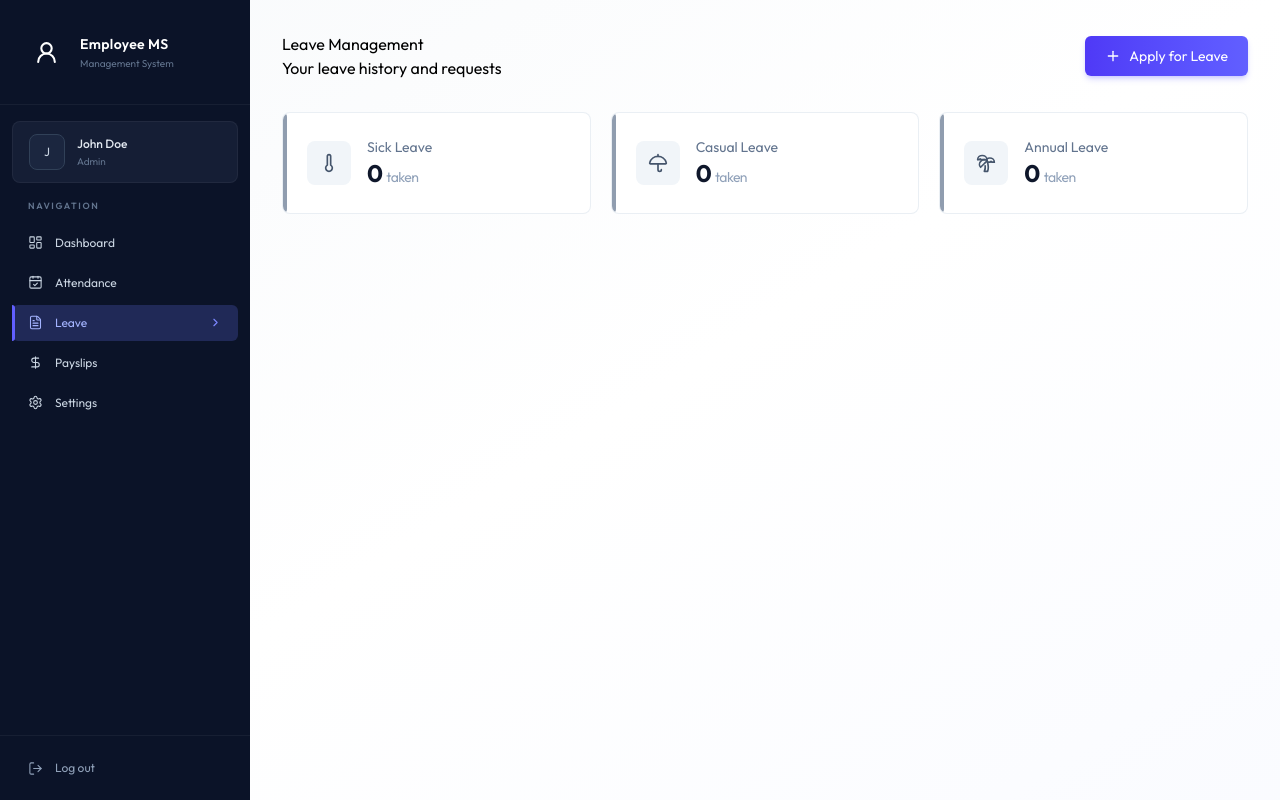
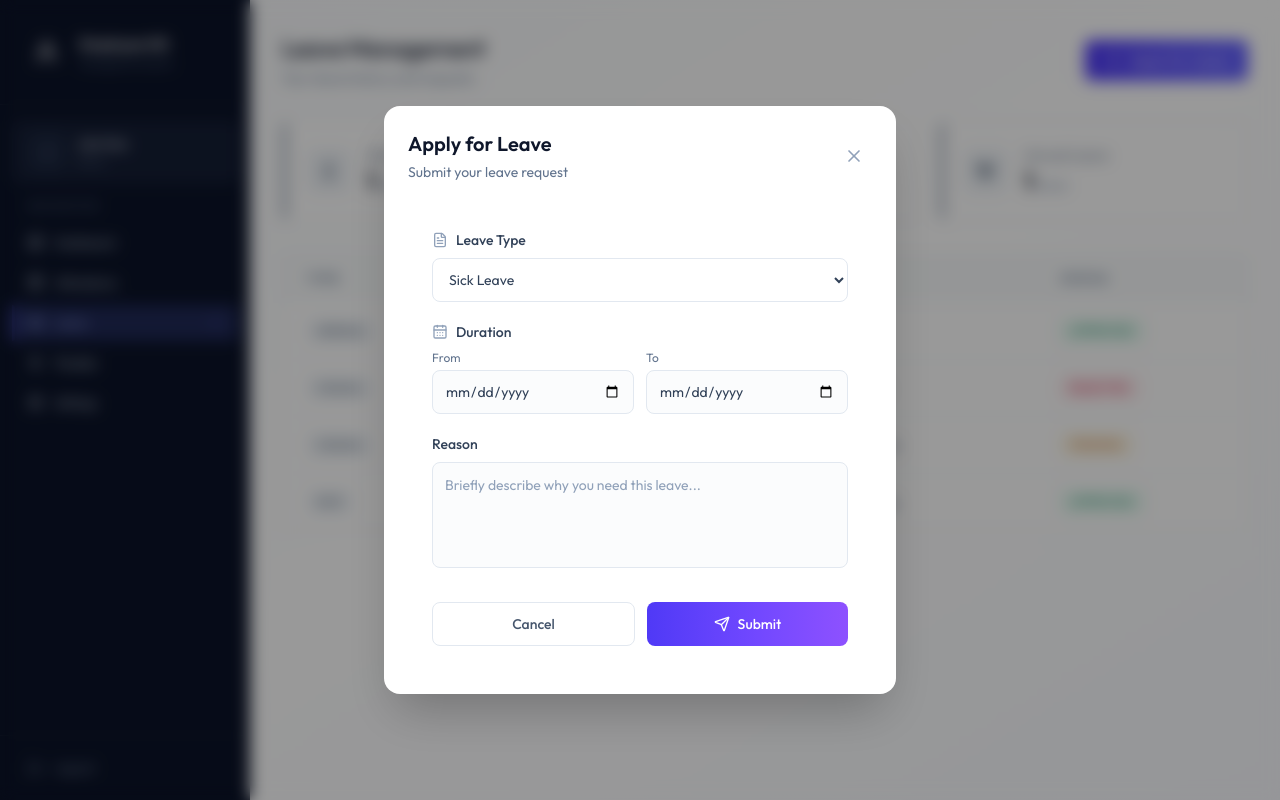
Before and after one commit to sunnyshah011/Employe-Management-System, a React (Vite) app in the folder Fronted/: page /leave in a window 1280 px wide. Both pictures are taken after a click on the button "Apply for Leave". Built offline with nearby package versions, Linux system fonts and the light colour scheme.

Commit message:
leave page

```diff
--- /dev/null
+++ b/Fronted/src/Component/Leave/ApplyLeaveModal.jsx
@@ -0,0 +1,159 @@
+import {
+    X,
+    FileText,
+    CalendarDays,
+    Send
+} from "lucide-react";
+import { useState } from "react";
+
+const ApplyLeaveModal = ({ open, onClose, onSuccess }) => {
+
+    const [loading, setLoading] = useState(false);
+
+    const today = new Date();
+
+    const tomorrow = new Date(today);
+    tomorrow.setDate(today.getDate() + 1);
+
+    const minDate = tomorrow.toISOString().split("T")[0];
+
+    const handleSubmit = async (e) => {
+        e.preventDefault();
+
+        // Submit logic here
+    };
+
+    if (!open) return null;
+
+    return (
+        <div
+            className="fixed inset-0 z-50 flex items-center justify-center p-4 bg-black/40 backdrop-blur-sm"
+            onClick={onClose}
+        >
+            <div
+                className="relative bg-white rounded-2xl shadow-2xl w-full max-w-lg animate-fade-in"
+                onClick={(e) => e.stopPropagation()}
+            >
+                {/* Header */}
+                <div className="flex items-center justify-between p-6 pb-0">
+                    <div>
+                        <h2 className="text-xl font-semibold text-slate-900">
+                            Apply for Leave
+                        </h2>
+
+                        <p className="text-sm text-slate-500 mt-1">
+                            Submit your leave request
+                        </p>
+                    </div>
+
+                    <button
+                        type="button"
+                        onClick={onClose}
+                        className="p-2 rounded-lg text-slate-400 hover:text-slate-600 hover:bg-slate-100 transition-colors"
+                    >
+                        <X className="w-5 h-5" />
+                    </button>
+                </div>
+
+                {/* Content */}
+                <div className="p-6">
+                    {/* Form */}
+                    <div className="p-6">
+
+                        {/* Leave Type */}
+                        <div className="mb-5">
+                            <label className="flex items-center gap-2 text-sm font-medium text-slate-700 mb-2">
+                                <FileText className="w-4 h-4 text-slate-400" />
+                                Leave Type
+                            </label>
+
+                            <select
+                                className="w-full h-11 px-3 rounded-lg border border-slate-200 bg-white text-sm text-slate-700 outline-none focus:border-indigo-500 focus:ring-2 focus:ring-indigo-100 transition"
+                            >
+                                <option>Sick Leave</option>
+                                <option>Casual Leave</option>
+                                <option>Annual Leave</option>
+                                <option>Emergency Leave</option>
+                                <option>Maternity Leave</option>
+                                <option>Paternity Leave</option>
+                            </select>
+                        </div>
+
+                        {/* Duration */}
+                        <div className="mb-5">
+                            <label className="flex items-center gap-2 text-sm font-medium text-slate-700 mb-2">
+                                <CalendarDays className="w-4 h-4 text-slate-400" />
+                                Duration
+                            </label>
+
+                            <div className="grid grid-cols-2 gap-3">
+
+                                {/* From */}
+                                <div>
+                                    <label className="block text-xs text-slate-500 mb-1">
+                                        From
+                                    </label>
+
+                                    <input
+                                        type="date"
+                                        className="w-full h-11 px-3 rounded-lg border border-slate-200 text-sm text-slate-700 outline-none focus:border-indigo-500 focus:ring-2 focus:ring-indigo-100 transition"
+                                    />
+                                </div>
+
+                                {/* To */}
+                                <div>
+                                    <label className="block text-xs text-slate-500 mb-1">
+                                        To
+                                    </label>
+
+                                    <input
+                                        type="date"
+                                        className="w-full h-11 px-3 rounded-lg border border-slate-200 text-sm text-slate-700 outline-none focus:border-indigo-500 focus:ring-2 focus:ring-indigo-100 transition"
+                                    />
+                                </div>
+
+                            </div>
+                        </div>
+
+                        {/* Reason */}
+                        <div className="mb-7">
+                            <label className="block text-sm font-medium text-slate-700 mb-2">
+                                Reason
+                            </label>
+
+                            <textarea
+                                rows={4}
+                                placeholder="Briefly describe why you need this leave..."
+                                className="w-full resize-none px-3 py-3 rounded-lg border border-slate-200 text-sm text-slate-700 placeholder:text-slate-400 outline-none focus:border-indigo-500 focus:ring-2 focus:ring-indigo-100 transition"
+                            />
+                        </div>
+
+                        {/* Buttons */}
+                        <div className="flex gap-3">
+
+                            <button
+                                type="button"
+                                className="flex-1 h-11 rounded-lg border border-slate-200 bg-white text-sm font-medium text-slate-600 hover:bg-slate-50 transition"
+                            >
+                                Cancel
+                            </button>
+
+                            <button
+                                type="button"
+                                className="flex-1 h-11 rounded-lg bg-gradient-to-r from-indigo-600 to-violet-500 text-white text-sm font-medium flex items-center justify-center gap-2 hover:from-indigo-700 hover:to-violet-600 transition"
+                            >
+                                <Send className="w-4 h-4" />
+                                Submit
+                            </button>
+
+                        </div>
+
+                    </div>
+                </div>
+            </div>
+        </div>
+    );
+
+};
+
+export default ApplyLeaveModal;
--- a/Fronted/src/Component/Leave/LeaveHistory.jsx
+++ b/Fronted/src/Component/Leave/LeaveHistory.jsx
@@ -1,12 +1,20 @@
-import React from 'react'
+import { useState } from "react";
+import { Check, X, Loader2 } from "lucide-react";
+import { format } from "date-fns";
 
 const LeaveHistory = ({ leaves, isAdmin, onUpdate }) => {
-
   const [processing, setProcessing] = useState(null);
 
   const handleStatusUpdate = async (id, status) => {
+    try {
       setProcessing(id);
-    };
+
+      await onUpdate(id, status);
+    } catch (error) {
+      console.error("Failed to update leave status:", error);
+    } finally {
+      setProcessing(null);
+    }
   };
 
   return (
@@ -16,10 +24,12 @@ return (
           <thead>
             <tr>
               {isAdmin && <th>Employee</th>}
+
               <th>Type</th>
               <th>Dates</th>
               <th>Reason</th>
               <th>Status</th>
+
               {isAdmin && (
                 <th className="text-center">
                   Actions
@@ -40,69 +50,114 @@ return (
               </tr>
             ) : (
               leaves.map((leave) => {
+                const leaveId = leave._id || leave.id;
+
                 return (
-                                <tr key={leave._id || leave.id}>
+                  <tr key={leaveId}>
+                    {/* Employee */}
                     {isAdmin && (
                       <td className="text-slate-900">
-                                            {leave.employee?.firstName} {leave.employee?.lastName}
+                        {leave.employee?.firstName}{" "}
+                        {leave.employee?.lastName}
                       </td>
                     )}
 
-                                    <td className="px-6 py-4 text-slate-600">
-                                        {record.checkIn
-                                            ? format(
-                                                new Date(record.checkIn),
-                                                "hh:mm a"
-                                            )
-                                            : "-"}
+                    {/* Type */}
+                    <td>
+                      <span className="badge bg-slate-100 text-slate-600">
+                        {leave.type}
+                      </span>
                     </td>
 
-                                    <td className="px-6 py-4 text-slate-600">
-                                        {record.checkOut
-                                            ? format(
-                                                new Date(record.checkOut),
-                                                "hh:mm a"
-                                            )
-                                            : "-"}
-                                    </td>
-
-                                    <td className="px-6 py-4 text-slate-600 font-medium">
-                                        {getWorkingHoursDisplay(record)}
-                                    </td>
-
-                                    <td className="px-6 py-4 text-slate-600 font-medium">
-                                        {dayType.label !== "-" ? (
-                                            <span
-                                                className={`badge ${dayType.className}`}
-                                            >
-                                                {dayType.label}
-                                            </span>
-                                        ) : (
-                                            "-"
+                    {/* Dates */}
+                    <td className="text-xs text-slate-500">
+                      {format(
+                        new Date(leave.startDate),
+                        "MMM dd"
+                      )}{" "}
+                      -{" "}
+                      {format(
+                        new Date(leave.endDate),
+                        "MMM dd, yyyy"
                       )}
                     </td>
 
-                                    <td className="px-6 py-4">
+                    {/* Reason */}
+                    <td
+                      className="max-w-xs truncate text-slate-500"
+                      title={leave.reason}
+                    >
+                      {leave.reason}
+                    </td>
+
+                    {/* Status */}
+                    <td>
                       <span
-                                            className={`badge ${record.status === "PRESENT"
+                        className={`badge ${
+                          leave.status === "APPROVED"
                             ? "badge-success"
-                                                : record.status === "LATE"
-                                                    ? "badge-warning"
-                                                    : "badge-danger"
+                            : leave.status === "REJECTED"
+                              ? "badge-danger"
+                              : "badge-warning"
                         }`}
                       >
-                                            {record.status}
+                        {leave.status}
                       </span>
                     </td>
+
+                    {/* Actions */}
+                    {isAdmin && (
+                      <td>
+                        {leave.status === "PENDING" && (
+                          <div className="flex justify-center gap-2">
+                            {/* Approve */}
+                            <button
+                              disabled={!!processing}
+                              onClick={() =>
+                                handleStatusUpdate(
+                                  leaveId,
+                                  "APPROVED"
+                                )
+                              }
+                              className="p-1.5 rounded-md bg-emerald-50 text-emerald-600 hover:bg-emerald-100 transition-colors"
+                            >
+                              {processing === leaveId ? (
+                                <Loader2 className="w-4 h-4 animate-spin" />
+                              ) : (
+                                <Check className="w-4 h-4" />
+                              )}
+                            </button>
+
+                            {/* Reject */}
+                            <button
+                              disabled={!!processing}
+                              onClick={() =>
+                                handleStatusUpdate(
+                                  leaveId,
+                                  "REJECTED"
+                                )
+                              }
+                              className="p-1.5 rounded-md bg-red-50 text-red-600 hover:bg-red-100 transition-colors"
+                            >
+                              {processing === leaveId ? (
+                                <Loader2 className="w-4 h-4 animate-spin" />
+                              ) : (
+                                <X className="w-4 h-4" />
+                              )}
+                            </button>
+                          </div>
+                        )}
+                      </td>
+                    )}
                   </tr>
-                            )
+                );
               })
             )}
           </tbody>
         </table>
       </div>
-    </div >
-)
+    </div>
+  );
+};
 
-
-export default LeaveHistory
+export default LeaveHistory;
--- a/Fronted/src/Pages/Leave.jsx
+++ b/Fronted/src/Pages/Leave.jsx
@@ -1,46 +1,78 @@
 import { useCallback, useEffect, useState } from "react";
-import LoadingAnimation from '../Component/LoadingAnimation'
-import { PalmtreeIcon, PlusIcon, ThermometerIcon, UmbrellaIcon } from 'lucide-react'
+import LoadingAnimation from "../Component/LoadingAnimation";
+import {
+  PalmtreeIcon,
+  PlusIcon,
+  ThermometerIcon,
+  UmbrellaIcon,
+} from "lucide-react";
+import LeaveHistory from "../Component/Leave/LeaveHistory";
+import { dummyLeaveData } from "../assets/assets";
+import ApplyLeaveModal from "../Component/Leave/ApplyLeaveModal";
 
 const Leave = () => {
+  const [leaves, setLeaves] = useState([]);
+  const [loading, setLoading] = useState(true);
+  const [showModal, setShowModal] = useState(false);
+  const [isDeleted, setIsDeleted] = useState(false);
 
-  const [leaves, setLeaves] = useState([])
-  const [loading, setLoading] = useState(false)
-  const [showModal, setShowModal] = useState(false)
-  const [isDeleted, setIsDeleted] = useState(false);
   const isAdmin = false;
 
   const fetchLeaves = useCallback(() => {
-    setLeaves(dummyLeaveData)
-    setTimeout(() => {
-      setLoading(false);
-    }, 1000);
+    setLeaves(dummyLeaveData);
+    setLoading(false);
+  }, []);
 
-    useEffect(() => {
-      fetchLeaves()
-    }, [fetchLeaves])
-  })
+  useEffect(() => {
+    fetchLeaves();
+  }, [fetchLeaves]);
 
-  if (loading) return <LoadingAnimation />
+  if (loading) {
+    return <LoadingAnimation />;
+  }
 
-  const approvedLeaves = leaves.filter((leave) => leave.status === "APPROVED");
-  const sickCount = approvedLeaves.filter((leave) => leave.type === "SICK").length;
-  const casualCount = approvedLeaves.filter((leave) => leave.type === "CASUAL").length;
-  const annualCount = approvedLeaves.filter((leave) => leave.type === "ANNUAL").length;
+  const approvedLeaves = leaves.filter(
+    (leave) => leave.status === "APPROVED"
+  );
+
+  const sickCount = approvedLeaves.filter(
+    (leave) => leave.type === "SICK"
+  ).length;
+
+  const casualCount = approvedLeaves.filter(
+    (leave) => leave.type === "CASUAL"
+  ).length;
+
+  const annualCount = approvedLeaves.filter(
+    (leave) => leave.type === "ANNUAL"
+  ).length;
 
   const leaveStats = [
-    { label: "Sick Leave", value: sickCount, icon: ThermometerIcon },
-    { label: "Casual Leave", value: casualCount, icon: UmbrellaIcon },
-    { label: "Annual Leave", value: annualCount, icon: PalmtreeIcon },
+    {
+      label: "Sick Leave",
+      value: sickCount,
+      icon: ThermometerIcon,
+    },
+    {
+      label: "Casual Leave",
+      value: casualCount,
+      icon: UmbrellaIcon,
+    },
+    {
+      label: "Annual Leave",
+      value: annualCount,
+      icon: PalmtreeIcon,
+    },
   ];
-
 
   return (
     <div className="animate-fade-in">
+      {/* Header */}
       <div className="flex flex-col sm:flex-row justify-between items-start sm:items-center gap-4 mb-8">
         <div>
-          <h1>Leave Management</h1>
-          <p>
+          <h1 className="page-title">Leave Management</h1>
+
+          <p className="page-subtitle">
             {isAdmin
               ? "Manage leave applications"
               : "Your leave history and requests"}
@@ -58,6 +90,7 @@ const Leave = () => {
         )}
       </div>
 
+      {/* Leave Statistics */}
       {!isAdmin && (
         <div className="grid grid-cols-1 sm:grid-cols-3 gap-4 sm:gap-5 mb-8">
           {leaveStats.map((s) => (
@@ -65,18 +98,15 @@ const Leave = () => {
               key={s.label}
               className="card card-hover p-5 sm:p-6 flex items-center gap-4 relative overflow-hidden group"
             >
-              <div
-                className="absolute left-0 top-0 bottom-0 w-1 rounded-r-full bg-slate-500/70 group-hover:bg-indigo-500/70"
-              />
+              <div className="absolute left-0 top-0 bottom-0 w-1 rounded-r-full bg-slate-500/70 group-hover:bg-indigo-500/70" />
 
               <div className="p-3 bg-slate-100 rounded-lg group-hover:bg-indigo-50 transition-colors duration-200">
-                <s.icon
-                  className="w-5 h-5 text-slate-600 group-hover:text-indigo-600 transition-colors duration-200"
-                />
+                <s.icon className="w-5 h-5 text-slate-600 group-hover:text-indigo-600 transition-colors duration-200" />
               </div>
 
               <div>
                 <p className="text-sm text-slate-500">{s.label}</p>
+
                 <p className="text-2xl font-bold text-slate-900 tracking-tight">
                   {s.value}{" "}
                   <span className="text-sm font-normal text-slate-400">
@@ -89,9 +119,18 @@ const Leave = () => {
         </div>
       )}
 
+      {/* Leave History */}
+      <LeaveHistory
+        leaves={leaves}
+        isAdmin={isAdmin}
+        onUpdate={fetchLeaves}
+      />
+
+      <ApplyLeaveModal open={showModal} onClose={() => setShowModal(false)} onSuccess={fetchLeaves} />
+
     </div>
 
-  )
-}
+  );
+};
 
-export default Leave
+export default Leave;
```
Lines whose indentation alone changed are shown as unchanged.
